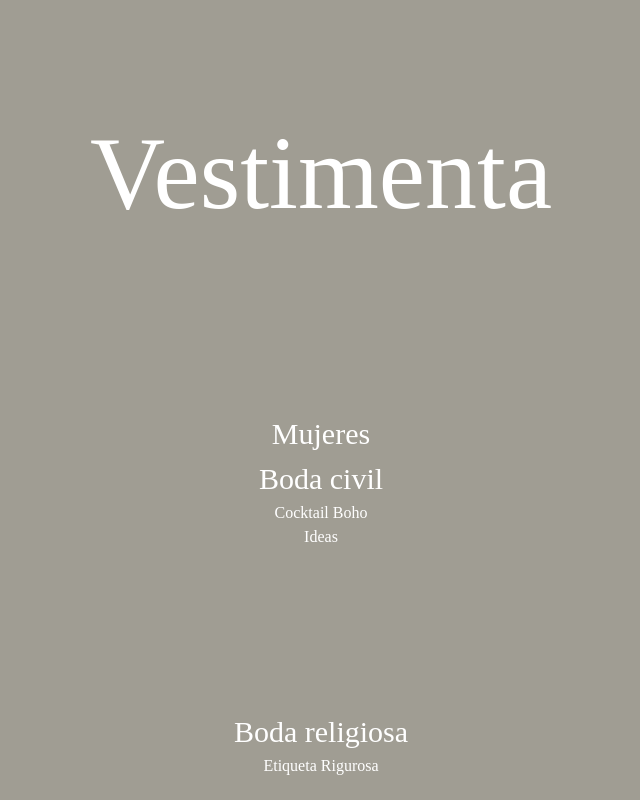
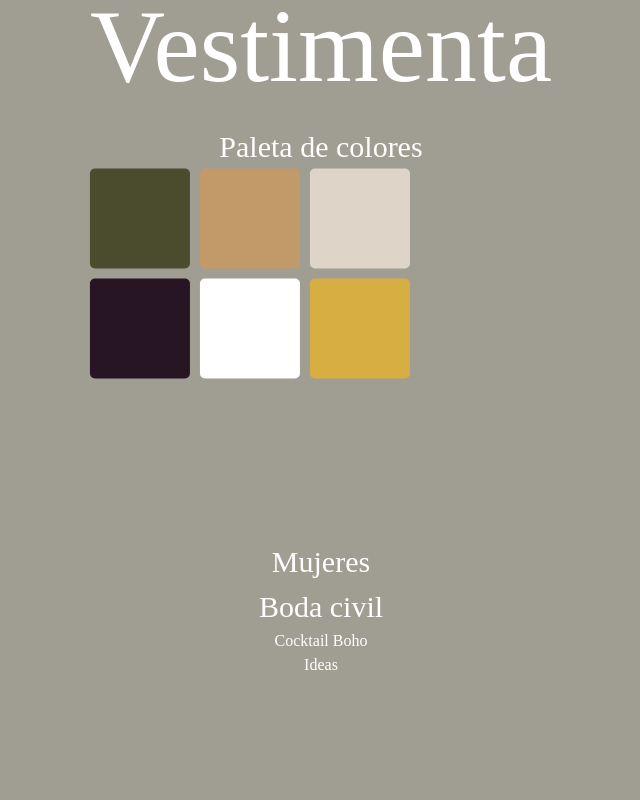
Before and after one commit to jjconceptos/weddingPage1, a Next.js app: page / in a window 1280 px wide. Shown: the part 3780-4580 px from the top of the page, without its empty margins (319-959 px from the left). Built offline with nearby package versions, Linux system fonts and the light colour scheme; a web font is replaced by a local one.

Commit message:
“logo”

```diff
--- a/pages/home/home.js
+++ b/pages/home/home.js
@@ -344,6 +344,18 @@ const LandingPage = () => {
           margin-bottom: 10vh; /* Adjusted margin for better separation from the next section */
           }
 
+          .color-palette {
+            display: grid;
+            grid-template-columns: repeat(3, 100px); /* Adjust the number and size of columns as needed */
+            gap: 10px; /* Adjust the gap between color squares */
+          }
+
+          .color-square {
+            width: 100px; /* Adjust the width of color squares */
+            height: 100px; /* Adjust the height of color squares */
+            border-radius: 5px; /* Optional: Add rounded corners */
+          }
+
           .attire-info {
             margin-top: 20vh; /* Adjust margin-top as needed */
           }
@@ -560,6 +572,18 @@ const LandingPage = () => {
           margin-bottom: 10vh; /* Adjusted margin for better separation from the next section */
           }
 
+          .color-palette {
+            display: grid;
+            grid-template-columns: repeat(3, 100px); /* Adjust the number and size of columns as needed */
+            gap: 10px; /* Adjust the gap between color squares */
+          }
+
+          .color-square {
+            width: 100px; /* Adjust the width of color squares */
+            height: 100px; /* Adjust the height of color squares */
+            border-radius: 5px; /* Optional: Add rounded corners */
+          }
+
           .attire-info {
             margin-top: 20vh; /* Adjust margin-top as needed */
           }
@@ -725,8 +749,19 @@ const LandingPage = () => {
 
       <div className="container-two">
       <div className="section-title">Vestimenta</div>
+
+      <div style={{ fontSize: '30px' }}>Paleta de colores</div>
+
+      <div className="color-palette">
+        <div className="color-square" style={{ backgroundColor: '#4B4C2D' }}></div>
+        <div className="color-square" style={{ backgroundColor: '#C19A68' }}></div>
+        <div className="color-square" style={{ backgroundColor: '#DED5C8' }}></div>
+        <div className="color-square" style={{ backgroundColor: '#271523' }}></div>
+        <div className="color-square" style={{ backgroundColor: '#FFFFFF' }}></div>
+        <div className="color-square" style={{ backgroundColor: '#D7AE42' }}></div>
+      </div>
+
       <div className="attire-info">
-
           <p><strong style={{ fontSize: '30px' }}>Mujeres</strong></p>
 
           <p><strong style={{ fontSize: '30px' }}>Boda civil</strong></p>
```
